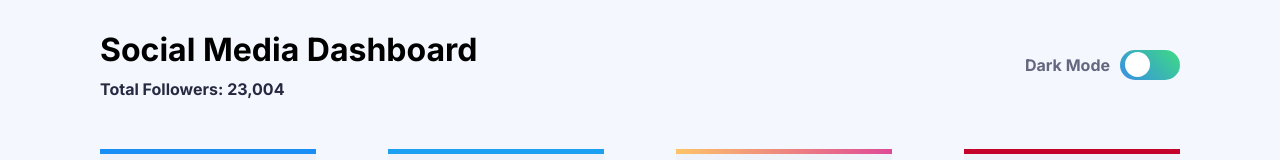
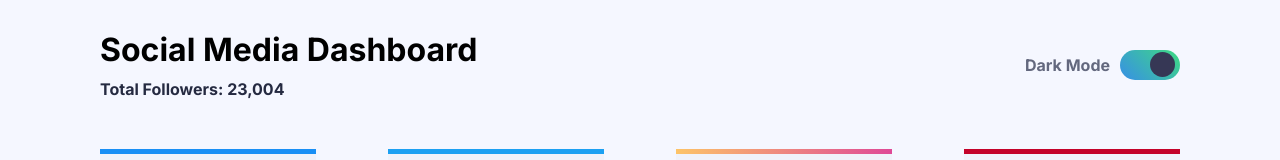
Before and after one commit to mariemhawry21/scaling-journey, a plain HTML site: page index.html in a window 1280 px wide. Shown: the top 160 px of the page. Drawn offline with Linux system fonts and the light colour scheme.

Commit message:
Update index.html

```diff
--- a/index.html
+++ b/index.html
@@ -21,7 +21,7 @@
       <div class="mode">
         <p> Dark Mode</p>
         <div class="switch-mode">
-          <div class="circle"></div>
+          <div class="circle clicked"></div>
         </div>
       </div>
     </header>
```
